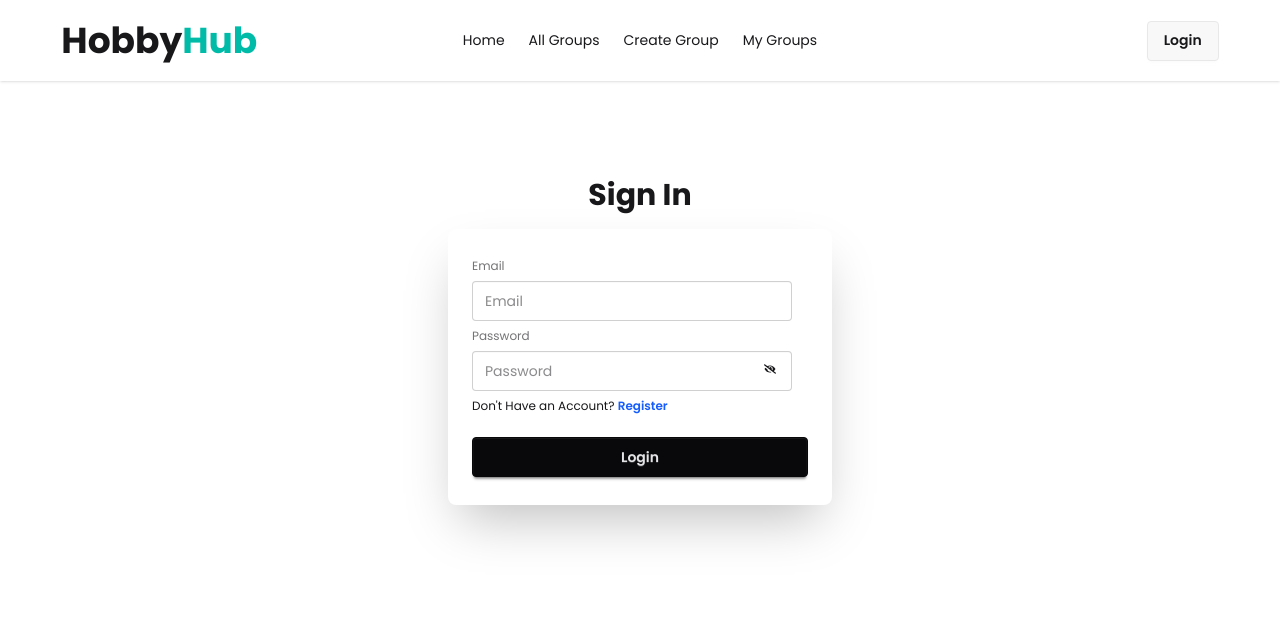
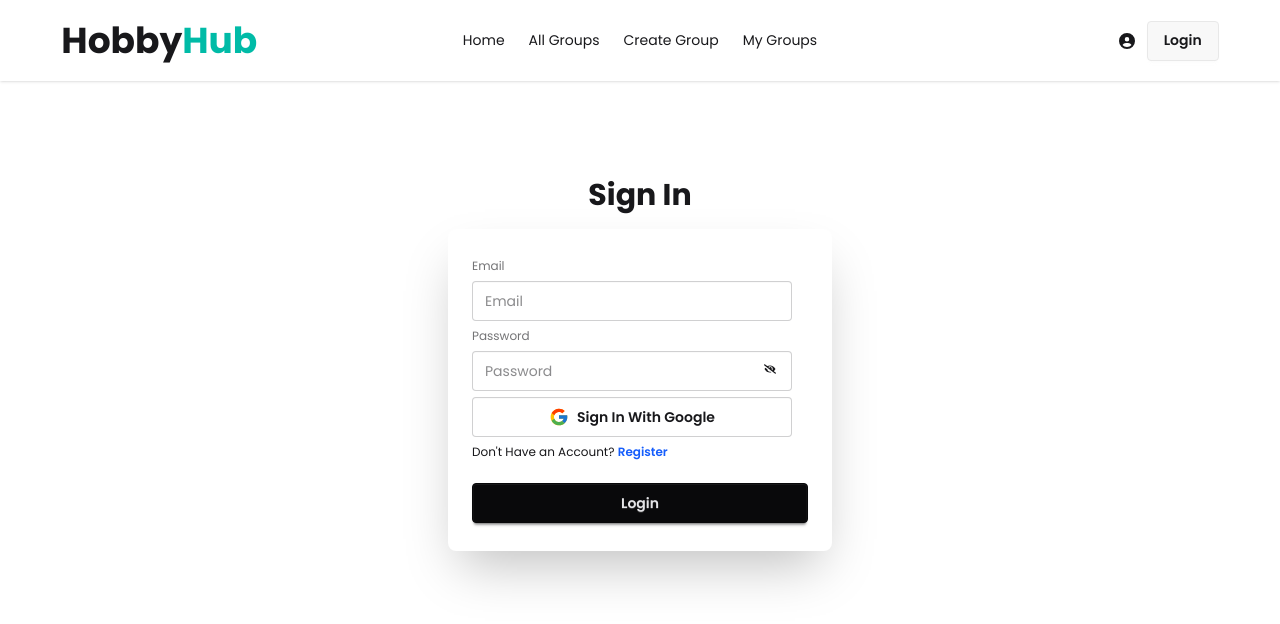
Before and after one commit to parvezreza55/hobbyHub, a React (Vite) app: page /auth/login in a window 1280 px wide. Shown: the top 624 px of the page. Built offline with nearby package versions, Linux system fonts and the light colour scheme; no server answers.

Commit message:
update navbar with conditional

```diff
--- a/src/Components/Navbar.jsx
+++ b/src/Components/Navbar.jsx
@@ -1,7 +1,11 @@
-import React from "react";
+import React, { use } from "react";
 import { Link, NavLink } from "react-router";
+import { AuthContext } from "../Context/AuthContext";
+import { FaCircleUser } from "react-icons/fa6";
 
 const Navbar = () => {
+  const { user, signOutuser } = use(AuthContext);
+
   const links = (
     <>
       <li>
@@ -81,10 +85,27 @@ const Navbar = () => {
         <div className="navbar-center hidden lg:flex">
           <ul className="menu menu-horizontal px-1">{links}</ul>
         </div>
-        <div className="navbar-end">
-          <Link to={"/auth/login"} className="btn">
-            Login
-          </Link>
+        <div className="navbar-end space-x-3">
+          <div>
+            {user ? (
+              <>
+                <img
+                  className="rounded-full w-10"
+                  src={user?.photoURL}
+                  alt=""
+                />
+              </>
+            ) : (
+              <FaCircleUser></FaCircleUser>
+            )}
+          </div>
+          {user ? (
+            <button className="btn  text-white bg-gray-700">LogOut</button>
+          ) : (
+            <Link to={"/auth/login"} className="btn">
+              Login
+            </Link>
+          )}
         </div>
       </div>
     </div>
--- a/src/Context/AuthProvider.jsx
+++ b/src/Context/AuthProvider.jsx
@@ -2,11 +2,16 @@ import React, { useEffect, useState } from "react";
 import { AuthContext } from "./AuthContext";
 import {
   createUserWithEmailAndPassword,
+  GoogleAuthProvider,
   onAuthStateChanged,
   signInWithEmailAndPassword,
+  signInWithPopup,
+  signOut,
   updateProfile,
 } from "firebase/auth";
 import { auth } from "../firebase/firebase.init";
+
+const provider = new GoogleAuthProvider();
 
 const AuthProvider = ({ children }) => {
   const [loading, setLoading] = useState(true);
@@ -20,7 +25,16 @@ const AuthProvider = ({ children }) => {
   };
 
   const signIn = (email, password) => {
+    setLoading(true);
     return signInWithEmailAndPassword(auth, email, password);
+  };
+  const signInGoogle = () => {
+    setLoading(true);
+    return signInWithPopup(auth, provider);
+  };
+  const signOutuser = () => {
+    setLoading(true);
+    return signOut(auth);
   };
   useEffect(() => {
     const unsubscribe = onAuthStateChanged(auth, (currentUser) => {
@@ -38,6 +52,8 @@ const AuthProvider = ({ children }) => {
     setUser,
     updateUser,
     signIn,
+    signInGoogle,
+    signOutuser,
   };
   return (
     <div>
--- a/src/Pages/LogIn.jsx
+++ b/src/Pages/LogIn.jsx
@@ -4,9 +4,10 @@ import { Link, useLocation, useNavigate } from "react-router";
 import { AuthContext } from "../Context/AuthContext";
 import Swal from "sweetalert2";
 import { Bounce, toast } from "react-toastify";
+import { FcGoogle } from "react-icons/fc";
 
 const LogIn = () => {
-  const { setUser, signIn } = use(AuthContext);
+  const { setUser, signIn, signInGoogle } = use(AuthContext);
   const location = useLocation();
   const navigate = useNavigate();
   const [showpass, setShowPass] = useState(false);
@@ -41,6 +42,36 @@ const LogIn = () => {
         });
       });
   };
+  const handleGoogle = () => {
+    signInGoogle()
+      .then((result) => {
+        const results = result.user;
+        console.log(results);
+        setUser(results);
+        navigate(location.state || "/");
+        fetch("http://localhost:3000/user", {
+          method: "POST",
+          headers: {
+            "content-type": "application/json",
+          },
+          body: JSON.stringify(results),
+        })
+          .then((res) => res.json())
+          .then((data) => {
+            if (data.insertedId) {
+              Swal.fire({
+                position: "center",
+                icon: "success",
+                title: "Sign Up Successfully",
+                showConfirmButton: false,
+                timer: 1500,
+              });
+              navigate("/");
+            }
+          });
+      })
+      .catch(() => {});
+  };
   return (
     <form onSubmit={handleSignIn}>
       <h1 className="text-3xl font-bold text-center mt-24 mb-4">Sign In</h1>
@@ -71,6 +102,12 @@ const LogIn = () => {
               </p>
             </div>
             <div>
+              <p onClick={handleGoogle} className="btn input">
+                <FcGoogle size={20}></FcGoogle>
+                Sign In With Google
+              </p>
+            </div>
+            <div>
               <p>
                 Don't Have an Account?{" "}
                 <Link
```
